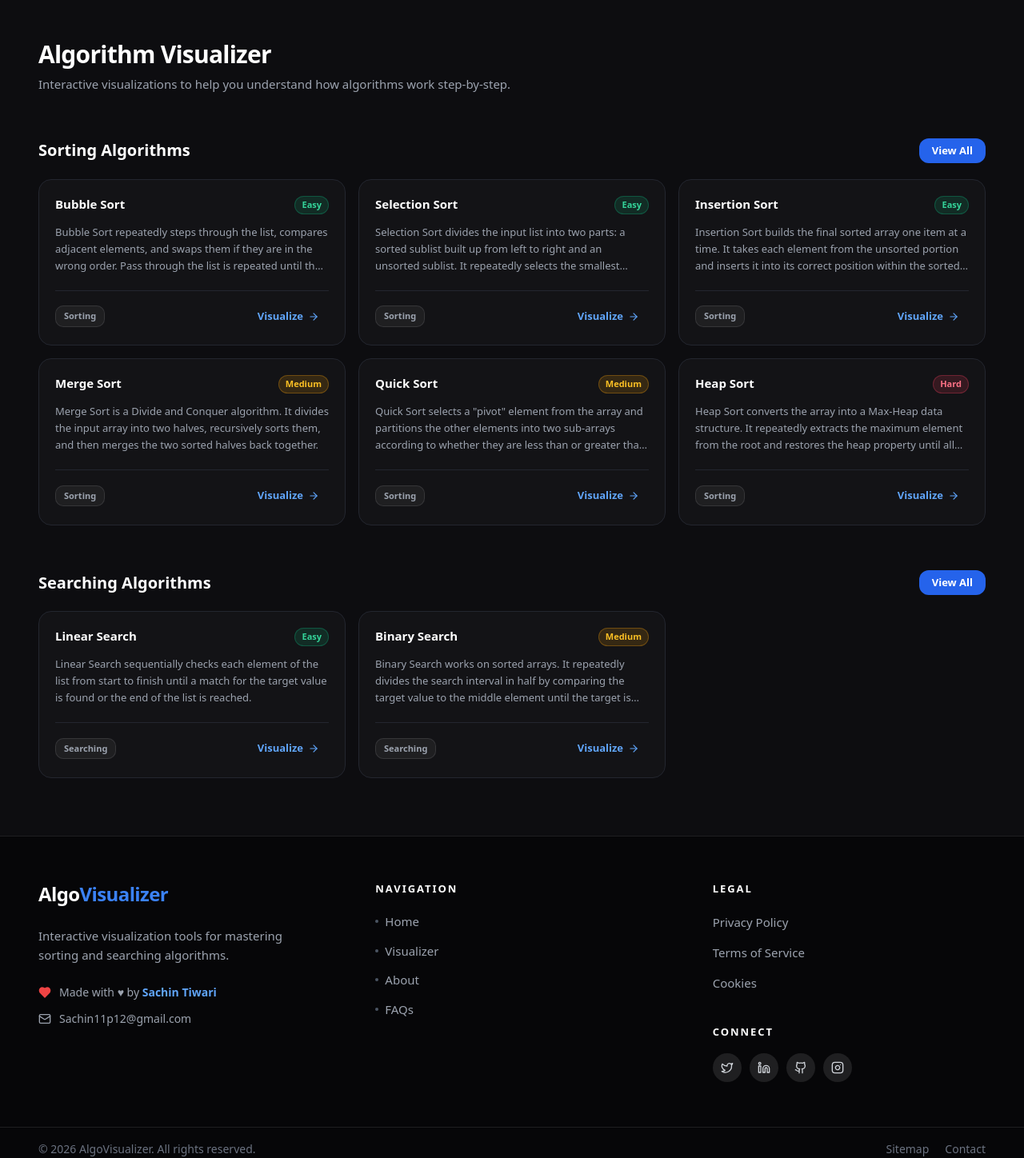
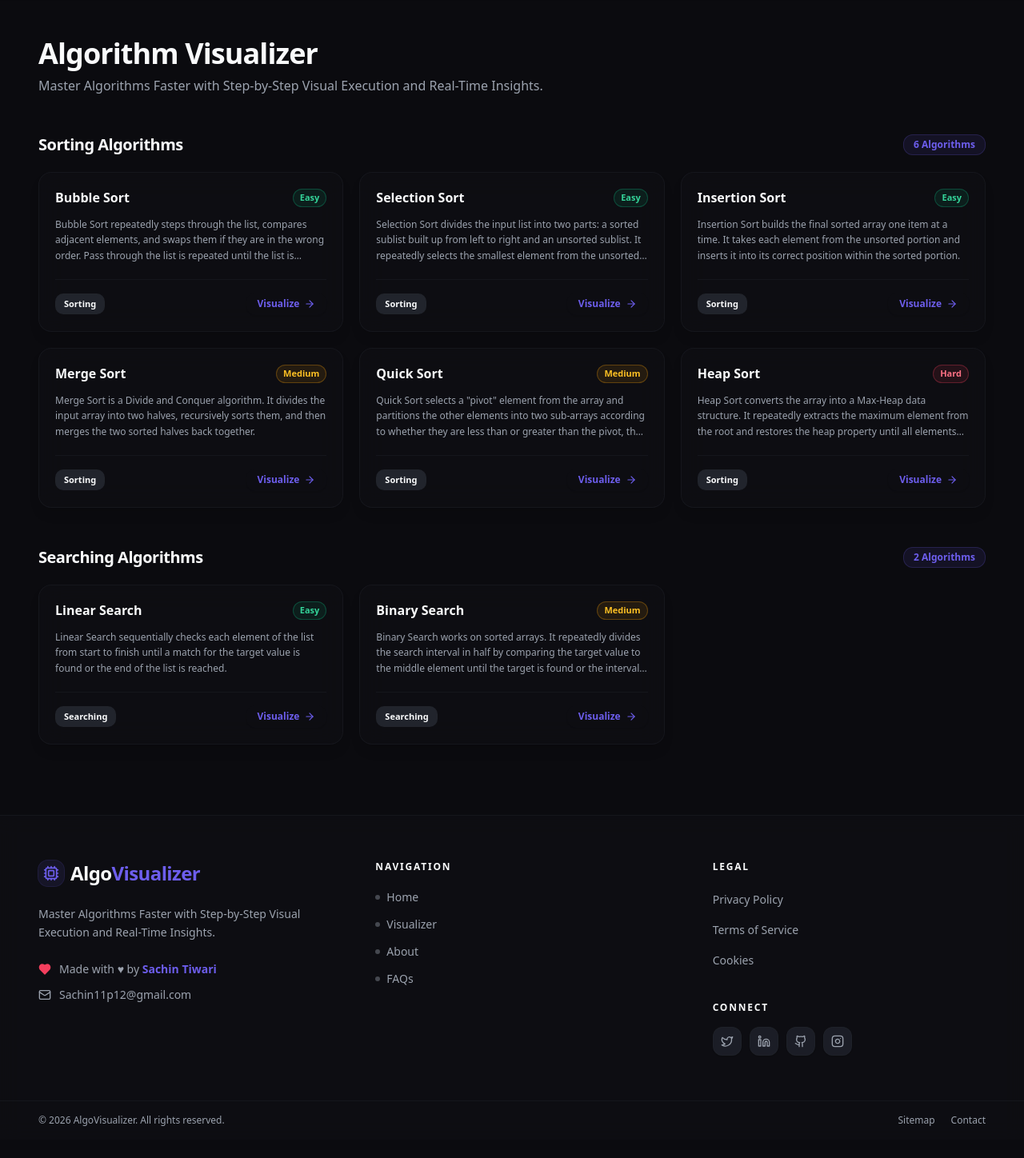
Before and after one commit to sachin11p12/Algorithm-Visualizer, a Next.js app in the folder Frontend/: page / in a window 1280 px wide. Shown: the part 69-1517 px from the top of the page at 80% size. After the commit the page ends 1494 px from the top, so only its background shows below. Built offline with nearby package versions, Linux system fonts and the light colour scheme.

Commit message:
feat: implement base layout components including Header, Footer, Sidebar, and Visualizer page structure

```diff
--- a/Frontend/app/page.tsx
+++ b/Frontend/app/page.tsx
@@ -39,9 +39,9 @@ const ALGORITHM_CATEGORIES: {
 ];
 
 const difficultyStyle: Record<Difficulty, string> = {
-  Easy: 'bg-emerald-500/15 text-emerald-400 border border-emerald-500/30',
-  Medium: 'bg-amber-500/15 text-amber-400 border border-amber-500/30',
-  Hard: 'bg-rose-500/15 text-rose-400 border border-rose-500/30',
+  Easy: 'bg-emerald-500/10 text-emerald-600 dark:text-emerald-400 border border-emerald-500/30',
+  Medium: 'bg-amber-500/10 text-amber-600 dark:text-amber-400 border border-amber-500/30',
+  Hard: 'bg-rose-500/10 text-rose-600 dark:text-rose-400 border border-rose-500/30',
 };
 
 function AlgorithmCard({
@@ -57,28 +57,30 @@ function AlgorithmCard({
   const href = `/${category}/${algorithmKey}`;
 
   return (
-    <div className="group flex flex-col justify-between bg-[#131316] border border-white/8 rounded-2xl p-5 hover:border-blue-500/40 hover:shadow-[0_0_30px_rgba(59,130,246,0.08)] transition-all duration-300">
+    <div className="group flex flex-col justify-between glass-card bg-card/60 border border-border/50 rounded-2xl p-5 hover:border-primary/50 hover:shadow-lg transition-all duration-300">
       {/* Card Header */}
       <div className="space-y-3">
         <div className="flex items-start justify-between gap-2">
-          <h3 className="text-[15px] font-bold text-white leading-snug">{info.name}</h3>
+          <h3 className="text-base font-bold text-foreground leading-snug group-hover:text-primary transition-colors">
+            {info.name}
+          </h3>
           <span className={cn('text-[11px] font-semibold px-2 py-0.5 rounded-full whitespace-nowrap flex-shrink-0', difficultyStyle[difficulty])}>
             {difficulty}
           </span>
         </div>
-        <p className="text-[13px] text-gray-400 leading-relaxed line-clamp-3">
+        <p className="text-xs text-muted-foreground leading-relaxed line-clamp-3">
           {info.description}
         </p>
       </div>
 
       {/* Card Footer */}
-      <div className="flex items-center justify-between mt-5 pt-4 border-t border-white/8">
-        <span className="text-[11px] font-semibold px-2.5 py-1 rounded-md bg-white/5 text-gray-400 border border-white/10 capitalize">
+      <div className="flex items-center justify-between mt-5 pt-4 border-t border-border/40">
+        <span className="text-[11px] font-semibold px-2.5 py-1 rounded-md bg-secondary text-secondary-foreground border border-border/40 capitalize">
           {info.category}
         </span>
         <Link
           href={href}
-          className="flex items-center space-x-1.5 text-[13px] font-semibold text-blue-400 hover:text-white hover:bg-blue-600 px-3 py-1.5 rounded-lg transition-all duration-200"
+          className="flex items-center space-x-1.5 text-xs font-semibold text-primary hover:text-primary-foreground hover:bg-primary px-3.5 py-1.5 rounded-lg transition-all duration-200 shadow-sm"
         >
           <span>Visualize</span>
           <ArrowRight className="w-3.5 h-3.5" />
@@ -90,15 +92,17 @@ function AlgorithmCard({
 
 export default function HomePage() {
   return (
-    <div className="min-h-screen flex flex-col bg-[#0d0d10]">
+    <div className="min-h-screen flex flex-col bg-background text-foreground transition-colors duration-300">
       <Header view="home" />
 
-      <div className="flex-1 px-6 lg:px-12 py-10 max-w-[1280px] mx-auto w-full space-y-14">
+      <div className="flex-1 px-6 lg:px-12 py-10 max-w-[1280px] mx-auto w-full space-y-12">
         {/* Hero */}
-        <div className="space-y-2 pt-4">
-          <h1 className="text-3xl font-black text-white tracking-tight">Algorithm Visualizer</h1>
-          <p className="text-[15px] text-gray-400">
-            Interactive visualizations to help you understand how algorithms work step-by-step.
+        <div className="space-y-2 pt-2">
+          <h1 className="text-3xl sm:text-4xl font-extrabold text-foreground tracking-tight">
+            Algorithm Visualizer
+          </h1>
+          <p className="text-sm sm:text-base text-muted-foreground font-medium max-w-2xl leading-relaxed">
+            Master Algorithms Faster with Step-by-Step Visual Execution and Real-Time Insights.
           </p>
         </div>
 
@@ -107,14 +111,14 @@ export default function HomePage() {
           <section key={section.title} className="space-y-5">
             {/* Section Header */}
             <div className="flex items-center justify-between">
-              <h2 className="text-xl font-bold text-white">{section.title}</h2>
-              <button className="text-[13px] font-semibold px-4 py-1.5 bg-blue-600 hover:bg-blue-700 text-white rounded-lg transition-colors duration-200">
-                View All
-              </button>
+              <h2 className="text-xl font-bold text-foreground tracking-tight">{section.title}</h2>
+              <span className="text-xs font-semibold px-3 py-1 bg-primary/10 text-primary border border-primary/20 rounded-lg">
+                {section.algorithms.length} Algorithms
+              </span>
             </div>
 
             {/* Cards Grid */}
-            <div className="grid grid-cols-1 sm:grid-cols-2 lg:grid-cols-3 gap-4">
+            <div className="grid grid-cols-1 sm:grid-cols-2 lg:grid-cols-3 gap-5">
               {section.algorithms.map(({ key, difficulty }) => (
                 <AlgorithmCard
                   key={key}
--- a/Frontend/components/layout/Footer.tsx
+++ b/Frontend/components/layout/Footer.tsx
@@ -1,7 +1,7 @@
 'use client';
 
 import React from 'react';
-import { Mail, Heart, Twitter, Linkedin, Github, Instagram } from 'lucide-react';
+import { Mail, Heart, Twitter, Linkedin, Github, Instagram, Cpu } from 'lucide-react';
 
 export const Footer: React.FC = () => {
   const year = new Date().getFullYear();
@@ -14,8 +14,8 @@ export const Footer: React.FC = () => {
   ];
 
   const navLinks = [
-    { label: 'Home', href: '#' },
-    { label: 'Visualizer', href: '#' },
+    { label: 'Home', href: '/' },
+    { label: 'Visualizer', href: '/sorting/bubble-sort' },
     { label: 'About', href: '#' },
     { label: 'FAQs', href: '#' },
   ];
@@ -27,7 +27,7 @@ export const Footer: React.FC = () => {
   ];
 
   return (
-    <footer className="w-full bg-[#0a0a0a] dark:bg-[#060608] border-t border-white/10 mt-8">
+    <footer className="w-full bg-card/60 backdrop-blur-md border-t border-border/40 mt-12 transition-colors duration-300">
       {/* Main footer body */}
       <div className="max-w-[1280px] mx-auto px-8 lg:px-12 py-14">
         <div className="grid grid-cols-1 md:grid-cols-3 gap-12 lg:gap-20">
@@ -36,32 +36,35 @@ export const Footer: React.FC = () => {
           <div className="space-y-6">
             {/* Logo */}
             <div className="flex items-center space-x-2">
+              <div className="p-1.5 bg-primary/10 text-primary rounded-lg ring-1 ring-primary/20">
+                <Cpu className="w-5 h-5" />
+              </div>
               <span className="font-black text-2xl tracking-tight">
-                <span className="text-white">Algo</span>
-                <span className="text-blue-500">Visualizer</span>
+                <span className="text-foreground">Algo</span>
+                <span className="text-primary">Visualizer</span>
               </span>
             </div>
 
             {/* Tagline */}
-            <p className="text-[15px] text-gray-400 leading-relaxed">
-              Interactive visualization tools for mastering sorting and searching algorithms.
+            <p className="text-sm text-muted-foreground leading-relaxed">
+              Master Algorithms Faster with Step-by-Step Visual Execution and Real-Time Insights.
             </p>
 
             {/* Meta info */}
             <div className="space-y-3">
-              <div className="flex items-center space-x-2.5 text-[14px] text-gray-400">
-                <Heart className="w-4 h-4 text-red-500 fill-red-500 flex-shrink-0" />
+              <div className="flex items-center space-x-2.5 text-sm text-muted-foreground">
+                <Heart className="w-4 h-4 text-rose-500 fill-rose-500 flex-shrink-0" />
                 <span>
                   Made with ♥ by{' '}
-                  <span className="font-semibold text-blue-400">Sachin Tiwari</span>
+                  <span className="font-semibold text-primary">Sachin Tiwari</span>
                 </span>
               </div>
 
-              <div className="flex items-center space-x-2.5 text-[14px] text-gray-400">
+              <div className="flex items-center space-x-2.5 text-sm text-muted-foreground">
                 <Mail className="w-4 h-4 flex-shrink-0" />
                 <a
                   href="mailto:Sachin11p12@gmail.com"
-                  className="hover:text-white transition-colors"
+                  className="hover:text-foreground transition-colors font-medium"
                 >
                   Sachin11p12@gmail.com
                 </a>
@@ -71,7 +74,7 @@ export const Footer: React.FC = () => {
 
           {/* ── Column 2: Navigation ── */}
           <div className="space-y-5">
-            <h4 className="text-[13px] font-bold uppercase tracking-[0.15em] text-white">
+            <h4 className="text-xs font-bold uppercase tracking-[0.15em] text-foreground">
               Navigation
             </h4>
             <ul className="space-y-3.5">
@@ -79,9 +82,9 @@ export const Footer: React.FC = () => {
                 <li key={item.label}>
                   <a
                     href={item.href}
-                    className="flex items-center space-x-2 text-[15px] text-gray-400 hover:text-white transition-colors duration-150 group"
+                    className="flex items-center space-x-2 text-sm text-muted-foreground hover:text-foreground transition-colors duration-150 group"
                   >
-                    <span className="w-1 h-1 rounded-full bg-gray-600 group-hover:bg-blue-500 transition-colors" />
+                    <span className="w-1.5 h-1.5 rounded-full bg-muted-foreground/40 group-hover:bg-primary transition-colors" />
                     <span>{item.label}</span>
                   </a>
                 </li>
@@ -93,7 +96,7 @@ export const Footer: React.FC = () => {
           <div className="space-y-10">
             {/* Legal */}
             <div className="space-y-5">
-              <h4 className="text-[13px] font-bold uppercase tracking-[0.15em] text-white">
+              <h4 className="text-xs font-bold uppercase tracking-[0.15em] text-foreground">
                 Legal
               </h4>
               <ul className="space-y-3.5">
@@ -101,7 +104,7 @@ export const Footer: React.FC = () => {
                   <li key={item.label}>
                     <a
                       href={item.href}
-                      className="text-[15px] text-gray-400 hover:text-white transition-colors duration-150"
+                      className="text-sm text-muted-foreground hover:text-foreground transition-colors duration-150"
                     >
                       {item.label}
                     </a>
@@ -112,7 +115,7 @@ export const Footer: React.FC = () => {
 
             {/* Connect */}
             <div className="space-y-4">
-              <h4 className="text-[13px] font-bold uppercase tracking-[0.15em] text-white">
+              <h4 className="text-xs font-bold uppercase tracking-[0.15em] text-foreground">
                 Connect
               </h4>
               <div className="flex items-center space-x-2.5">
@@ -123,7 +126,7 @@ export const Footer: React.FC = () => {
                     target="_blank"
                     rel="noopener noreferrer"
                     aria-label={label}
-                    className="w-9 h-9 flex items-center justify-center rounded-full bg-white/10 text-gray-300 hover:bg-blue-600 hover:text-white transition-all duration-200"
+                    className="w-9 h-9 flex items-center justify-center rounded-xl bg-secondary/80 border border-border/50 text-muted-foreground hover:bg-primary hover:text-primary-foreground hover:border-primary transition-all duration-200 shadow-sm"
                   >
                     <Icon className="w-4 h-4" />
                   </a>
@@ -136,14 +139,14 @@ export const Footer: React.FC = () => {
       </div>
 
       {/* ── Bottom Bar ── */}
-      <div className="border-t border-white/10">
+      <div className="border-t border-border/40">
         <div className="max-w-[1280px] mx-auto px-8 lg:px-12 py-4 flex flex-col sm:flex-row items-center justify-between gap-2">
-          <span className="text-[14px] text-gray-500">
+          <span className="text-xs text-muted-foreground">
             © {year} AlgoVisualizer. All rights reserved.
           </span>
-          <div className="flex items-center space-x-5 text-[14px] text-gray-500">
-            <a href="#" className="hover:text-white transition-colors">Sitemap</a>
-            <a href="mailto:Sachin11p12@gmail.com" className="hover:text-white transition-colors">Contact</a>
+          <div className="flex items-center space-x-5 text-xs text-muted-foreground">
+            <a href="#" className="hover:text-foreground transition-colors">Sitemap</a>
+            <a href="mailto:Sachin11p12@gmail.com" className="hover:text-foreground transition-colors">Contact</a>
           </div>
         </div>
       </div>
--- a/Frontend/components/layout/Header.tsx
+++ b/Frontend/components/layout/Header.tsx
@@ -10,7 +10,6 @@ import { ALGORITHM_DATA } from '@/lib/algorithmData';
 
 interface HeaderProps {
   view?: 'home' | 'visualizer';
-  // Legacy prop kept for compatibility, not used anymore
   onNavigateHome?: () => void;
 }
 
@@ -23,17 +22,17 @@ export const Header: React.FC<HeaderProps> = ({ view = 'home' }) => {
   const isVisualizer = pathname !== '/';
 
   return (
-    <header className="sticky top-0 z-40 w-full bg-[#0d0d10]/95 backdrop-blur-md border-b border-white/8 px-6 lg:px-12 py-3.5">
+    <header className="sticky top-0 z-40 w-full glass-panel border-b border-border/40 px-6 lg:px-12 py-3.5 transition-colors duration-300">
       <div className="flex items-center justify-between max-w-[1280px] mx-auto">
 
         {/* Left: Logo */}
         <Link href="/" className="flex items-center space-x-2.5 group">
-          <div className="p-1.5 bg-blue-600/20 text-blue-400 rounded-lg ring-1 ring-blue-500/30">
+          <div className="p-1.5 bg-primary/10 text-primary rounded-lg ring-1 ring-primary/20 shadow-sm">
             <Cpu className="w-5 h-5" />
           </div>
-          <span className="font-black text-lg tracking-tight">
-            <span className="text-white">Algorithm</span>
-            <span className="text-blue-400"> Visualizer</span>
+          <span className="font-extrabold text-lg tracking-tight">
+            <span className="text-foreground">Algorithm</span>
+            <span className="text-primary"> Visualizer</span>
           </span>
         </Link>
 
@@ -41,9 +40,9 @@ export const Header: React.FC<HeaderProps> = ({ view = 'home' }) => {
         <div className="flex items-center space-x-3">
           {/* Active algorithm badge (when in visualizer) */}
           {isVisualizer && currentAlgo && (
-            <div className="hidden sm:flex items-center space-x-2 px-3 py-1.5 rounded-lg bg-white/5 border border-white/10 text-[13px]">
-              <span className="text-gray-400">Viewing:</span>
-              <span className="font-semibold text-white">{currentAlgo.name}</span>
+            <div className="hidden sm:flex items-center space-x-2 px-3 py-1.5 rounded-xl bg-secondary/80 border border-border/50 text-xs font-medium">
+              <span className="text-muted-foreground">Viewing:</span>
+              <span className="font-semibold text-foreground">{currentAlgo.name}</span>
             </div>
           )}
 
@@ -51,7 +50,7 @@ export const Header: React.FC<HeaderProps> = ({ view = 'home' }) => {
           {isVisualizer && (
             <Link
               href="/"
-              className="flex items-center space-x-1.5 px-3 py-1.5 rounded-lg bg-white/5 border border-white/10 text-[13px] font-medium text-gray-300 hover:text-white hover:bg-white/10 transition-all"
+              className="flex items-center space-x-1.5 px-3 py-1.5 rounded-xl bg-secondary/80 hover:bg-secondary border border-border/40 text-xs font-semibold text-foreground transition-all shadow-sm"
             >
               <Home className="w-3.5 h-3.5" />
               <span className="hidden sm:inline">Home</span>
@@ -61,13 +60,13 @@ export const Header: React.FC<HeaderProps> = ({ view = 'home' }) => {
           {/* Theme Toggle */}
           <button
             onClick={() => setTheme(theme === 'dark' ? 'light' : 'dark')}
-            className="p-2 rounded-lg bg-white/5 hover:bg-white/10 border border-white/10 text-gray-300 hover:text-white transition-all duration-200"
+            className="p-2.5 rounded-xl bg-secondary/80 hover:bg-secondary border border-border/40 text-foreground transition-all duration-200 shadow-sm focus:outline-none focus:ring-2 focus:ring-primary/50"
             title={`Switch to ${theme === 'dark' ? 'Light' : 'Dark'} mode`}
           >
             {theme === 'dark' ? (
-              <Sun className="w-4 h-4 text-amber-400" />
+              <Sun className="w-4 h-4 text-amber-400 transition-transform duration-300 hover:rotate-45" />
             ) : (
-              <Moon className="w-4 h-4 text-indigo-400" />
+              <Moon className="w-4 h-4 text-indigo-600 transition-transform duration-300 hover:-rotate-12" />
             )}
           </button>
         </div>
--- a/Frontend/components/visualizer/VisualizerPageContent.tsx
+++ b/Frontend/components/visualizer/VisualizerPageContent.tsx
@@ -1,7 +1,7 @@
 'use client';
 
 import React, { useState, useEffect } from 'react';
-import { useParams, useRouter } from 'next/navigation';
+import { useParams } from 'next/navigation';
 import Link from 'next/link';
 import { ChevronRight } from 'lucide-react';
 import { Header } from '@/components/layout/Header';
@@ -23,11 +23,10 @@ interface VisualizerPageContentProps {
 
 export default function VisualizerPageContent({ category }: VisualizerPageContentProps) {
   const params = useParams();
-  const router = useRouter();
   const algorithmSlug = params.algorithm as string;
   const algorithmKey = algorithmSlug as AlgorithmKey;
 
-  const { setAlgorithm, algorithm } = useVisualizerStore();
+  const { setAlgorithm } = useVisualizerStore();
   const [isSidebarOpen, setIsSidebarOpen] = useState(false);
 
   // Validate the algorithm belongs to this category
@@ -42,9 +41,9 @@ export default function VisualizerPageContent({ category }: VisualizerPageConten
 
   if (!isValid) {
     return (
-      <div className="min-h-screen flex flex-col bg-[#0d0d10] items-center justify-center text-white">
+      <div className="min-h-screen flex flex-col bg-background text-foreground items-center justify-center">
         <p className="text-xl font-bold mb-2">Algorithm not found</p>
-        <Link href="/" className="text-blue-400 hover:underline text-sm">← Back to Home</Link>
+        <Link href="/" className="text-primary hover:underline text-sm">← Back to Home</Link>
       </div>
     );
   }
@@ -52,17 +51,17 @@ export default function VisualizerPageContent({ category }: VisualizerPageConten
   const categoryLabel = category.charAt(0).toUpperCase() + category.slice(1);
 
   return (
-    <div className="min-h-screen flex flex-col bg-[#0d0d10]">
+    <div className="min-h-screen flex flex-col bg-background text-foreground transition-colors duration-300">
       <Header view="visualizer" />
 
       {/* Breadcrumb */}
-      <div className="px-6 lg:px-12 py-2.5 border-b border-white/8">
-        <div className="max-w-[1280px] mx-auto flex items-center space-x-1.5 text-[13px] text-gray-500">
-          <Link href="/" className="hover:text-white transition-colors">Home</Link>
+      <div className="px-6 lg:px-12 py-2.5 border-b border-border/40 bg-card/30">
+        <div className="max-w-[1280px] mx-auto flex items-center space-x-1.5 text-xs text-muted-foreground">
+          <Link href="/" className="hover:text-foreground transition-colors">Home</Link>
           <ChevronRight className="w-3.5 h-3.5" />
-          <Link href="/" className="hover:text-white transition-colors capitalize">{categoryLabel}</Link>
+          <Link href="/" className="hover:text-foreground transition-colors capitalize">{categoryLabel}</Link>
           <ChevronRight className="w-3.5 h-3.5" />
-          <span className="text-gray-300 font-medium">{algoInfo.name}</span>
+          <span className="text-foreground font-semibold">{algoInfo.name}</span>
         </div>
       </div>
 
```
Also changed, not shown: Frontend/components/layout/Sidebar.tsx (+19 -19 lines).
